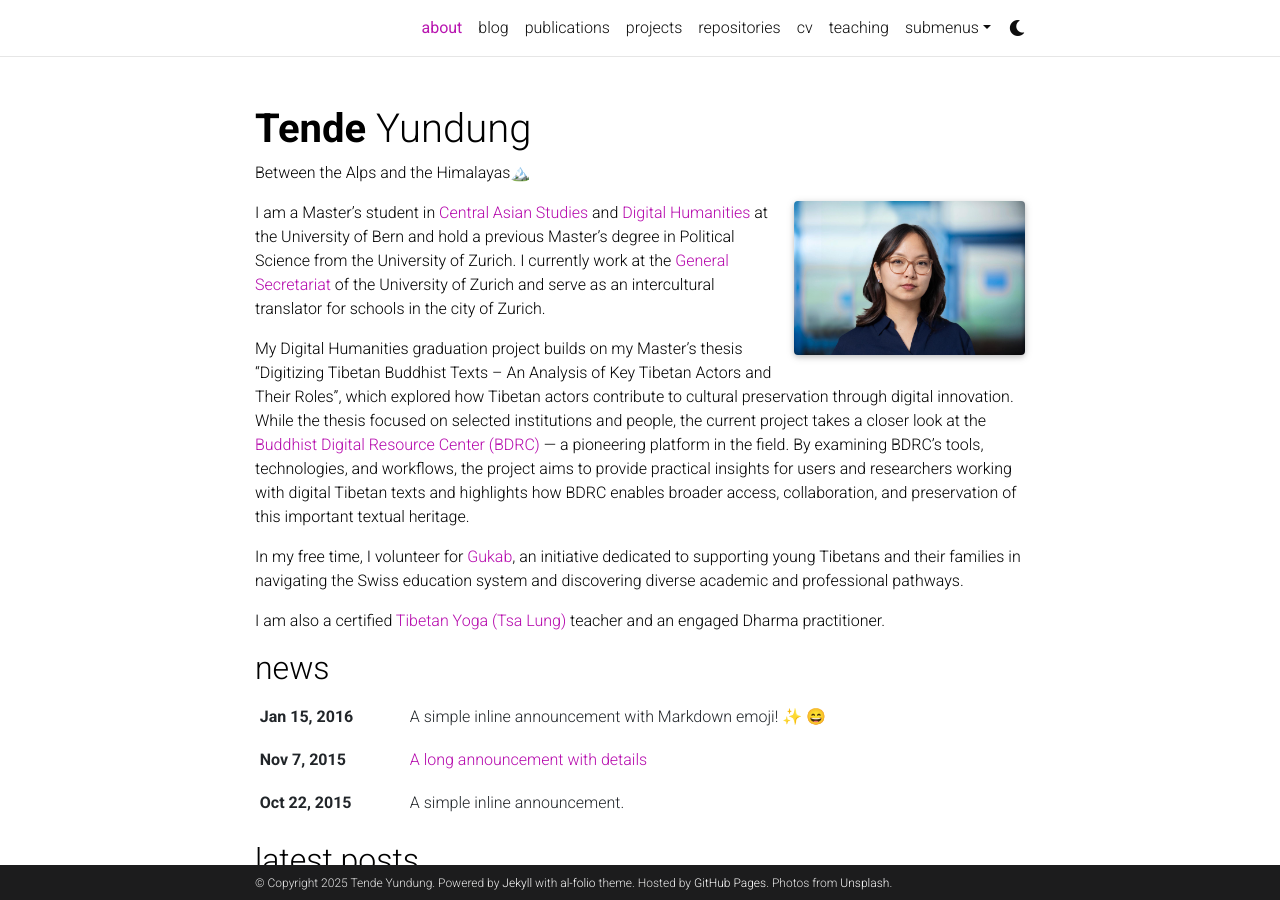
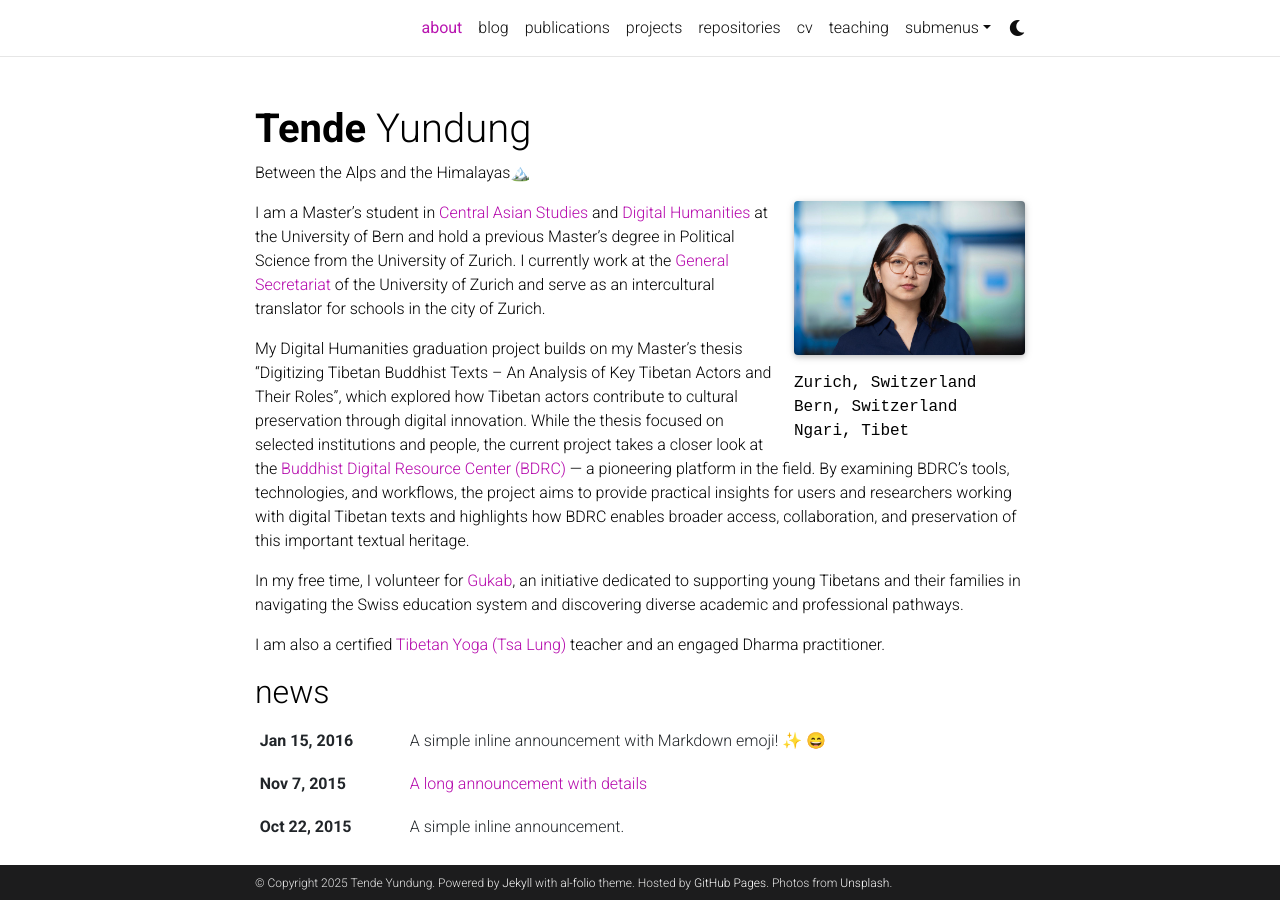
Before and after one commit to yundung/yundung.github.io, a Jekyll site: the page built from _pages/about.md, in a window 1280 px wide and 900 px high. Built offline with Jekyll 4.4.1, drawn with Linux system fonts in a browser that asks for light colours; full-size pictures stand in for the smaller copies a plugin makes; emoji names are drawn with the system emoji font; comment, search, counter and statistics services are not loaded; a style sheet for code colours, icons or effects is not loaded.

Commit message:
CV updated with B.A. information

```diff
--- a/_pages/about.md
+++ b/_pages/about.md
@@ -8,10 +8,10 @@
   align: right
   image: prof_pic.jpg
   image_circular: false # crops the image to make it circular
-  #address: >
-   # <p>555 your office number</p>
-   # <p>123 your address street</p>
-   # <p>Your City, State 12345</p>
+  address: >
+    <p>Zurich, Switzerland</p>
+    <p>Bern, Switzerland</p>
+    <p>Ngari, Tibet</p>
 
 news: true  # includes a list of news items
 latest_posts: true  # includes a list of the newest posts
```
